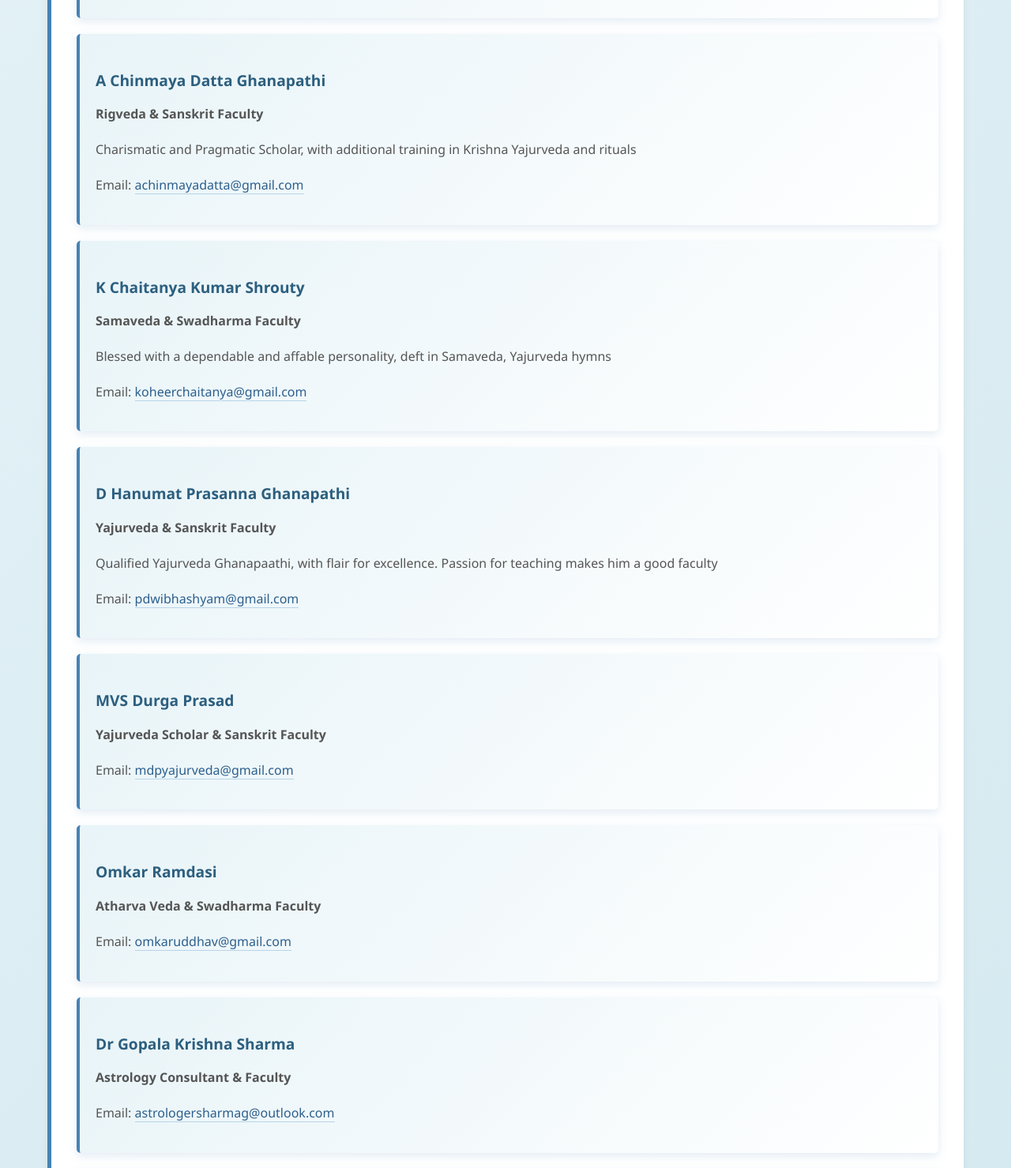
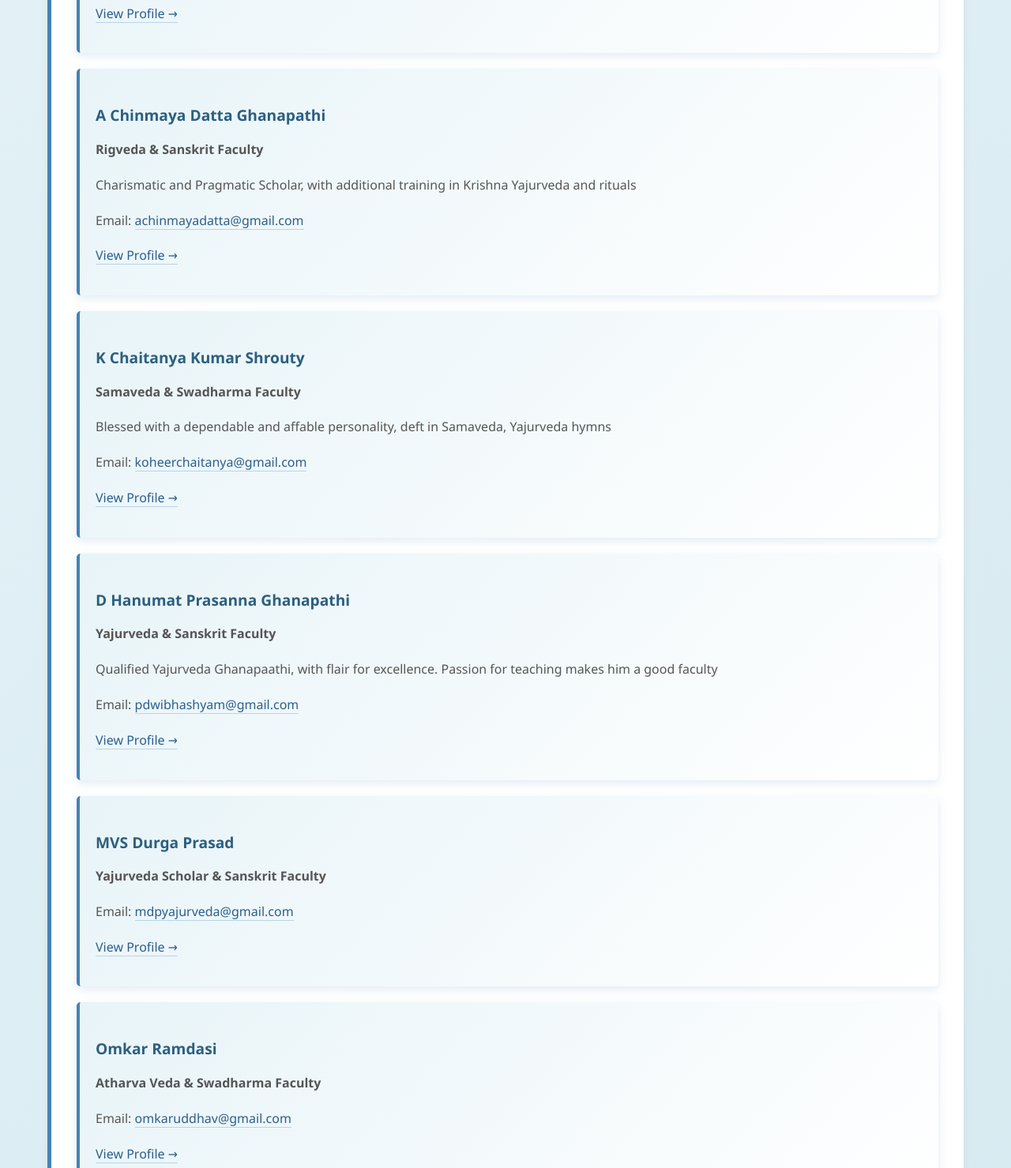
Before and after one commit to Dharma-Poshanam/vedavishtaram.in, a plain HTML site: page team/index.html in a window 1280 px wide. Shown: the part 1385-2864 px from the top of the page at 79% size. Drawn offline with Linux system fonts and the light colour scheme.

Commit message:
Add profile links for all faculty members on team index page
- Added 'View Profile →' links for Surya, Chinmaya, Chaitanya, Prasanna, Prasad, Omkar, and Naresh
- All faculty members now have clickable profile links (except Dr. Gopala Krishna Sharma who doesn't have a profile page yet)

```diff
--- a/team/index.html
+++ b/team/index.html
@@ -56,6 +56,7 @@
                 <h4>K Surya Narayana</h4>
                 <p><strong>Registrar, Atharva Veda & Rituals Faculty</strong></p>
                 <p>Sri Surya handles administration</p>
+                <p><a href="surya.html">View Profile →</a></p>
             </div>
 
             <div class="highlight-box">
@@ -63,6 +64,7 @@
                 <p><strong>Rigveda & Sanskrit Faculty</strong></p>
                 <p>Charismatic and Pragmatic Scholar, with additional training in Krishna Yajurveda and rituals</p>
                 <p>Email: <a href="mailto:achinmayadatta@gmail.com">achinmayadatta@gmail.com</a></p>
+                <p><a href="chinmaya.html">View Profile →</a></p>
             </div>
 
             <div class="highlight-box">
@@ -70,6 +72,7 @@
                 <p><strong>Samaveda & Swadharma Faculty</strong></p>
                 <p>Blessed with a dependable and affable personality, deft in Samaveda, Yajurveda hymns</p>
                 <p>Email: <a href="mailto:koheerchaitanya@gmail.com">koheerchaitanya@gmail.com</a></p>
+                <p><a href="chaitanya.html">View Profile →</a></p>
             </div>
 
             <div class="highlight-box">
@@ -77,18 +80,21 @@
                 <p><strong>Yajurveda & Sanskrit Faculty</strong></p>
                 <p>Qualified Yajurveda Ghanapaathi, with flair for excellence. Passion for teaching makes him a good faculty</p>
                 <p>Email: <a href="mailto:pdwibhashyam@gmail.com">pdwibhashyam@gmail.com</a></p>
+                <p><a href="prasanna.html">View Profile →</a></p>
             </div>
 
             <div class="highlight-box">
                 <h4>MVS Durga Prasad</h4>
                 <p><strong>Yajurveda Scholar & Sanskrit Faculty</strong></p>
                 <p>Email: <a href="mailto:mdpyajurveda@gmail.com">mdpyajurveda@gmail.com</a></p>
+                <p><a href="prasad.html">View Profile →</a></p>
             </div>
 
             <div class="highlight-box">
                 <h4>Omkar Ramdasi</h4>
                 <p><strong>Atharva Veda & Swadharma Faculty</strong></p>
                 <p>Email: <a href="mailto:omkaruddhav@gmail.com">omkaruddhav@gmail.com</a></p>
+                <p><a href="omkar.html">View Profile →</a></p>
             </div>
 
             <div class="highlight-box">
@@ -101,6 +107,7 @@
                 <h4>Dr. Naresh Dhiman</h4>
                 <p><strong>Ayurveda Researcher, Sanskrit Faculty</strong></p>
                 <p>Jaladhar, Punjab</p>
+                <p><a href="naresh.html">View Profile →</a></p>
             </div>
         </section>
     </div>
```
